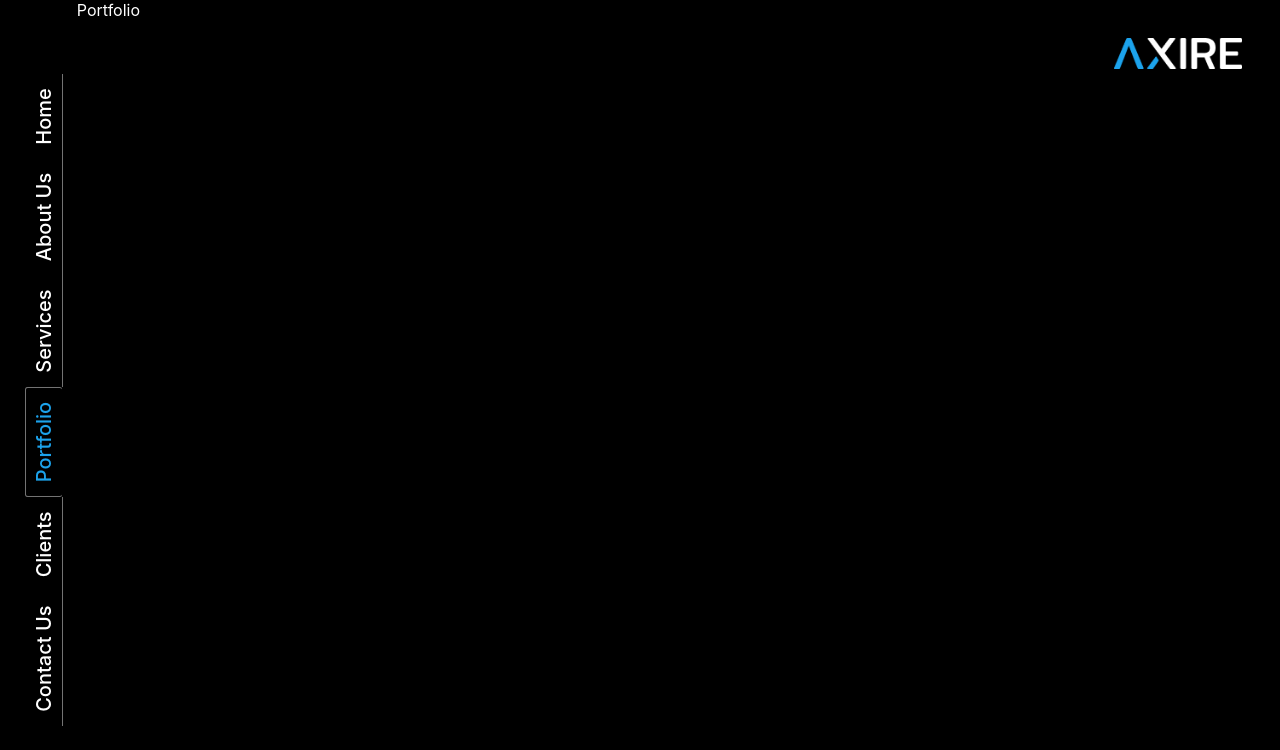
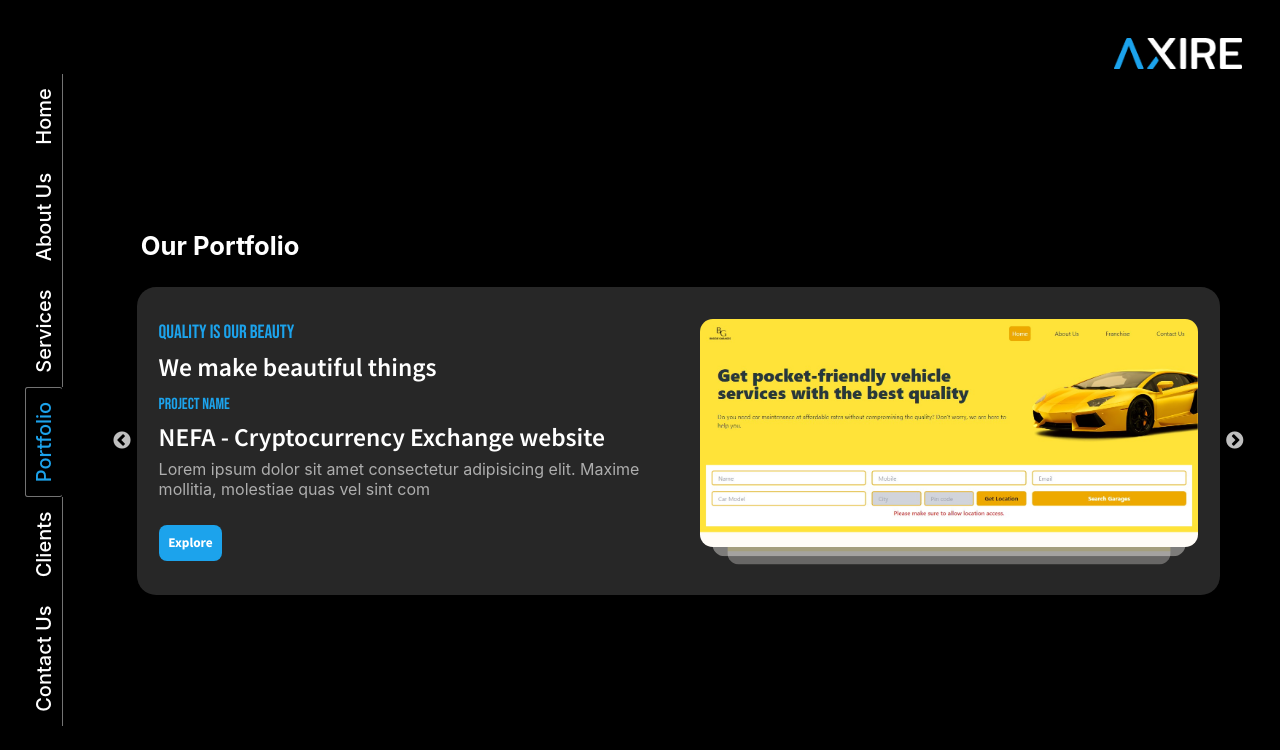
Before and after one commit to AxireInfoTech/Axire, a React (Create React App) app: page /portfolio in a window 1280 px wide. Shown: the top 750 px of the page. Built offline with nearby package versions, Linux system fonts and the light colour scheme.

Commit message:
portfolio section added and some css changes fixed

```diff
--- a/package.json
+++ b/package.json
@@ -10,6 +10,8 @@
     "react-dom": "^18.2.0",
     "react-router-dom": "^6.3.0",
     "react-scripts": "5.0.1",
+    "react-slick": "^0.29.0",
+    "slick-carousel": "^1.8.1",
     "web-vitals": "^2.1.4"
   },
   "scripts": {
--- a/src/pages/Contact.jsx
+++ b/src/pages/Contact.jsx
@@ -4,7 +4,7 @@
 const Contact = () => {
   return (
     <div className="content">
-      <div className="centered-content">
+      <div className="contact-centered-content">
         <div className="left-content">
           <h1 className="contact-title">Contact Us</h1>
           <h3 className="contact-heading">
--- a/src/pages/Portfolio.jsx
+++ b/src/pages/Portfolio.jsx
@@ -1,7 +1,114 @@
 import React from "react";
+import Slider from "react-slick";
+import "../styles/portfolio.scss";
+import "slick-carousel/slick/slick.css";
+import "slick-carousel/slick/slick-theme.css";
 
 const Portfolio = () => {
-  return <div>Portfolio</div>;
+  var settings = {
+    dots: true,
+    infinite: true,
+    speed: 500,
+    slidesToShow: 1,
+    slidesToScroll: 1,
+  };
+  return (
+    <div className="portfolio-content">
+      <div className="portfolio-centered">
+        <h1 className="portfolio-heading">Our Portfolio</h1>
+        <div className="portfolio-slider">
+          <Slider {...settings}>
+            <div className="portfolio-card">
+              <div className="portfolio-card-left">
+                <div className="quates">
+                  <h3 className="quate-heading">QUALITY IS OUR BEAUTY</h3>
+                  <h1 className="quate-content">We make beautiful things</h1>
+                </div>
+                <div className="project-details">
+                  <h1 className="project-name-heading">Project Name</h1>
+                  <h1 className="project-name">
+                    NEFA - Cryptocurrency Exchange website
+                  </h1>
+                  <p className="project-desc">
+                    Lorem ipsum dolor sit amet consectetur adipisicing elit.
+                    Maxime mollitia, molestiae quas vel sint com
+                  </p>
+                </div>
+                <button className="explore-button">Explore</button>
+              </div>
+              <div className="portfolio-card-right">
+                <div className="project-thumbnail">
+                  <div className="project-img-container">
+                    <img
+                      className="img-relative-0"
+                      src="projects/BuggieGarages.png"
+                      alt=""
+                    />
+                    <img
+                      className="img-relative-1 "
+                      src="projects/BuggieGarages.png"
+                      alt=""
+                    />
+                    <img
+                      className="img-relative-2"
+                      src="projects/BuggieGarages.png"
+                      alt=""
+                    />
+                  </div>
+                </div>
+              </div>
+            </div>
+            <div className="portfolio-card">
+              <div className="portfolio-card-left">
+                <div className="quates">
+                  <h3 className="quate-heading">QUALITY IS OUR BEAUTY</h3>
+                  <h1 className="quate-content">We make beautiful things</h1>
+                </div>
+                <div className="project-details">
+                  <h1 className="project-name-heading">Project Name</h1>
+                  <h1 className="project-name">
+                    NEFA - Cryptocurrency Exchange website
+                  </h1>
+                  <p className="project-desc">
+                    Lorem ipsum dolor sit amet consectetur adipisicing elit.
+                    Maxime mollitia, molestiae quas vel sint com
+                  </p>
+                </div>
+                <button className="explore-button">Explore</button>
+              </div>
+              <div className="portfolio-card-right">
+                <div className="project-thumbnail">
+                  <div className="project-img-container">
+                    <img
+                      className="img-relative-0"
+                      src="projects/TheVFXCompanyV2.png"
+                      alt=""
+                    />
+                    <img
+                      className="img-relative-1 "
+                      src="projects/TheVFXCompanyV2.png"
+                      alt=""
+                    />
+                    <img
+                      className="img-relative-2"
+                      src="projects/TheVFXCompanyV2.png"
+                      alt=""
+                    />
+                  </div>
+                </div>
+              </div>
+            </div>
+            {/* <div className="portfolio-card">
+              <div className="portfolio-card-left">
+                <div className="q">aqwreqwerwr</div>
+              </div>
+              <div className="portfolio-card-right"></div>
+            </div> */}
+          </Slider>
+        </div>
+      </div>
+    </div>
+  );
 };
 
 export default Portfolio;
--- a/src/styles/contact.scss
+++ b/src/styles/contact.scss
@@ -8,7 +8,7 @@
     align-items: center;
 }
 
-.centered-content{
+.contact-centered-content{
     width: 80%;
     margin: 10%;
 }
--- /dev/null
+++ b/src/styles/portfolio.scss
@@ -0,0 +1,130 @@
+@import './fonts.scss';
+
+
+.portfolio-content{
+    width: 100%;
+    height: 100%;
+    display: flex;
+    justify-content: center;
+    align-items: center;
+    .portfolio-centered{
+        width: 100%;
+        .portfolio-heading{
+            font-size: 2vw;
+            margin: 2vw 5vw;
+        }
+        .portfolio-slider{
+            width: 90%;
+            margin: 0 5%;
+            .slick-prev:before {
+                // color: #272727;
+
+              }
+
+              .slick-next:before {
+                // color: #272727;
+              }
+            .portfolio-card{
+                width: 100%;
+                background-color: #272727;
+                border-radius: 1.5vw;
+                .portfolio-card-left{
+                    display: inline-block;
+                    width: 46%;
+                    margin: 2%;
+                    .quates{
+                        margin: 1vw 0;
+                        .quate-heading{
+                            font-size: 1.5vw;
+                            color: #1CA3EC;
+                            font-family: $font-head2;
+                            font-weight: 500;
+                            margin: 0.5vw 0;
+                        }
+                        .quate-content{
+                            font-size: 2vw;
+                            font-family: $font-head;
+                            font-weight: 600;
+                            margin: 0.5vw 0;
+                        }
+                    }
+                    .project-details{
+                        margin: 1vw 0;
+                        .project-name-heading{
+                            font-size: 1.25vw;
+                            color: #1CA3EC;
+                            font-family: $font-head2;
+                            font-weight: 500;
+                            margin: 0.5vw 0;
+                        }
+                        .project-name{
+                            font-size: 2vw;
+                            font-family: $font-head;
+                            font-weight: 600;
+                            margin: 0.5vw 0;
+                        }
+                        .project-desc{
+                            color: #AEAEAE;
+                            margin: 0.5vw 0;
+
+                        }
+                    }
+                    .explore-button{
+                        background-color: #1CA3EC;
+                        color: #ffffff;
+                        border-radius: 8px;
+                        font-family: $font-head;
+                        font-weight: 700;
+                        padding: 0.75vw;
+                        border: none;
+                        margin: 1vw 0;
+
+                    }
+                }
+                .portfolio-card-right{
+                    display: inline-block;
+                    width: 46%;
+                    margin: 2%;
+                    .project-thumbnail{
+                        display: flex;
+                        align-items: center;
+                        .project-img-container{
+                            width: 100%;
+                            position: relative;
+                            img{
+                                width: 100%;
+                                border-radius: 1vw;
+                            }
+                            .img-relative-0{
+                                position: relative;
+                                z-index: 100;
+
+                                top: 0;
+
+                            }
+                            .img-relative-1{
+                                position: absolute;
+                                z-index: 50;
+                                top: 15px;
+                                scale: 0.95;
+                                opacity: 0.4;
+
+                            }.img-relative-2{
+                                position: absolute;
+                                z-index: 25;
+                                top: 30px;
+                                scale: 0.89;
+                                opacity: 0.3;
+
+                            }
+                        }
+
+                    }
+
+
+                }
+            }
+        }
+    }
+
+}
```
Also changed, not shown: public/projects/BuggieGarages.png (added), public/projects/TheVFXCompanyV2.png (added).
